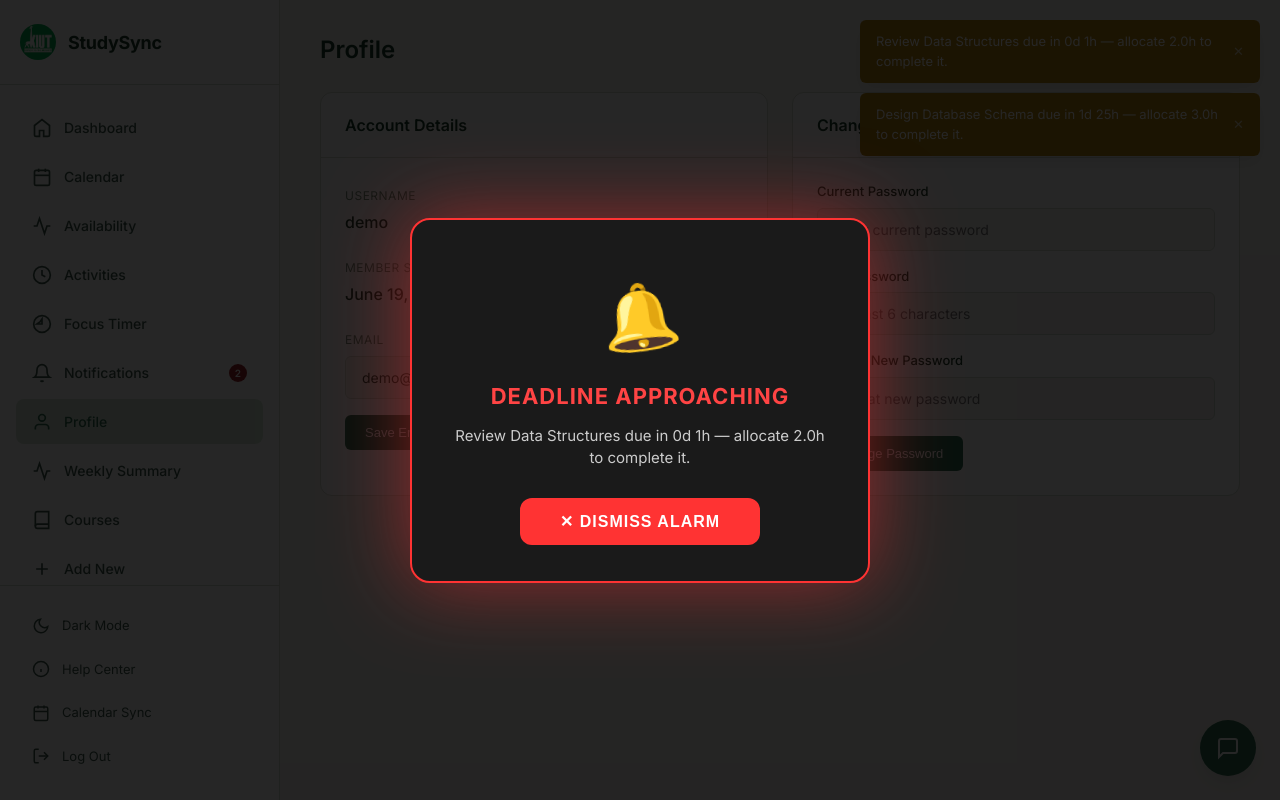
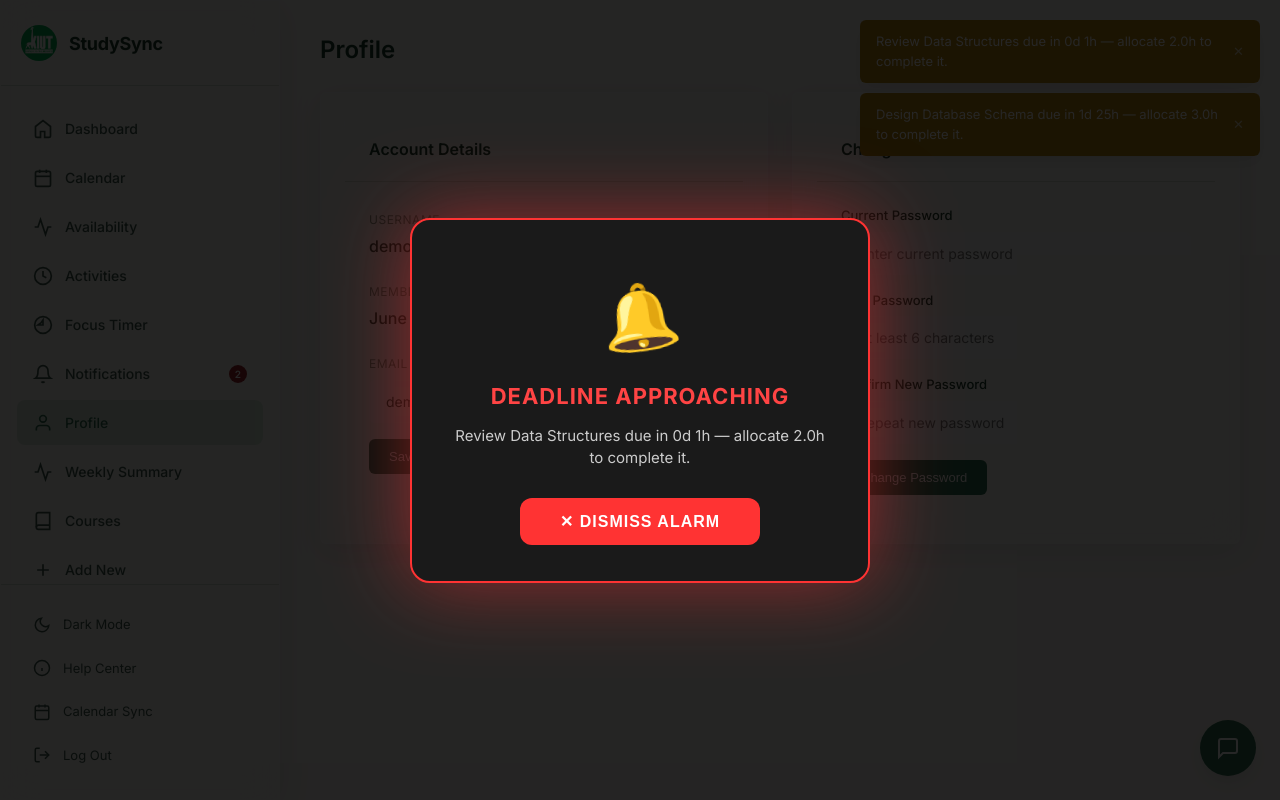
Before and after one commit to sudocodez/studysync, a PHP site: page /studyplanner/profile.php in a window 1280 px wide. Run offline with PHP 8.4, Linux system fonts and the light colour scheme; a user stored in the database is signed in; data comes from the database, SQL or seed files in the repository; data that the repository does not hold is empty.

Commit message:
Add liquid glass (glassmorphism) theme across all pages

```diff
--- a/activities.php
+++ b/activities.php
@@ -17,6 +17,7 @@ $completed_sessions = $stmt->fetchAll();
     <meta name="viewport" content="width=device-width, initial-scale=1.0">
     <title>Activities | StudySync</title>
     <link rel="stylesheet" href="style.css">
+    <link rel="stylesheet" href="liquid-glass.css">
     <style>
         .page-header { margin-bottom: 24px; }
         .page-header h1 { font-size: 24px; font-weight: 600; }
--- a/add_course.php
+++ b/add_course.php
@@ -53,6 +53,7 @@ foreach ($courses as $course) {
     <meta name="viewport" content="width=device-width, initial-scale=1.0">
     <title>Courses | StudySync</title>
     <link rel="stylesheet" href="style.css">
+    <link rel="stylesheet" href="liquid-glass.css">
     <style>
         .page-header { margin-bottom: 24px; }
         .page-header h1 { font-size: 24px; font-weight: 600; }
--- a/availability.php
+++ b/availability.php
@@ -78,6 +78,7 @@ foreach ($slots as $slot) {
     <meta name="viewport" content="width=device-width, initial-scale=1.0">
     <title>Availability | StudySync</title>
     <link rel="stylesheet" href="style.css">
+    <link rel="stylesheet" href="liquid-glass.css">
     <style>
         .page-header { margin-bottom: 24px; }
         .page-header h1 { font-size: 24px; font-weight: 600; }
--- a/calendar.php
+++ b/calendar.php
@@ -53,6 +53,7 @@ for ($h = 6; $h <= 22; $h++) {
     <meta name="viewport" content="width=device-width, initial-scale=1.0">
     <title>Calendar | StudySync</title>
     <link rel="stylesheet" href="style.css">
+    <link rel="stylesheet" href="liquid-glass.css">
     <style>
         .page-header { display: flex; justify-content: space-between; align-items: center; margin-bottom: 24px; }
         .page-header h1 { font-size: 24px; font-weight: 600; }
--- a/chatbot.php
+++ b/chatbot.php
@@ -438,6 +438,7 @@ $chat_history = $stmt->fetchAll();
     <meta name="viewport" content="width=device-width, initial-scale=1.0">
     <title>AI Assistant | StudySync</title>
     <link rel="stylesheet" href="style.css">
+    <link rel="stylesheet" href="liquid-glass.css">
     <style>
         .chat-container {
             max-width: 900px;
--- a/dashboard.php
+++ b/dashboard.php
@@ -131,6 +131,7 @@ else $greeting = "Good Evening";
     <meta name="viewport" content="width=device-width, initial-scale=1.0">
     <title>StudySync | Dashboard</title>
     <link rel="stylesheet" href="style.css">
+    <link rel="stylesheet" href="liquid-glass.css">
 </head>
 <body>
     <div class="app-container">
--- a/focus_timer.php
+++ b/focus_timer.php
@@ -6,6 +6,7 @@
     <meta name="viewport" content="width=device-width, initial-scale=1.0">
     <title>Focus Timer | StudySync</title>
     <link rel="stylesheet" href="style.css">
+    <link rel="stylesheet" href="liquid-glass.css">
     <style>
         .main-content {
             flex: 1;
--- a/index.php
+++ b/index.php
@@ -34,6 +34,7 @@ if($_SERVER['REQUEST_METHOD'] == 'POST') {
     <meta name="viewport" content="width=device-width, initial-scale=1.0">
     <title>StudySync | Intelligent Study Planner</title>
     <link rel="stylesheet" href="style.css">
+    <link rel="stylesheet" href="liquid-glass.css">
     <style>
         .bg-layer {
             position: fixed;
--- /dev/null
+++ b/liquid-glass.css
@@ -0,0 +1,172 @@
+/* ── Liquid Glass / Glassmorphism Theme ──
+   Include this file to activate. Remove the <link> to revert. */
+
+/* Base bg for glass context */
+.sidebar,
+.section-card,
+.auth-card,
+.modal-content,
+.help-content,
+.chat-window-body,
+.stats-grid > div,
+.task-item,
+.timeline-item,
+.availability-grid,
+.weekly-timetable,
+.cal-grid,
+.day-card,
+.toast,
+.navbar-glass {
+    background: rgba(255, 255, 255, 0.12) !important;
+    backdrop-filter: blur(18px) saturate(1.1) !important;
+    -webkit-backdrop-filter: blur(18px) saturate(1.1) !important;
+    border: 1px solid rgba(255, 255, 255, 0.18) !important;
+    box-shadow: 0 8px 32px rgba(0, 0, 0, 0.08) !important;
+}
+
+[data-theme="dark"] .sidebar,
+[data-theme="dark"] .section-card,
+[data-theme="dark"] .auth-card,
+[data-theme="dark"] .modal-content,
+[data-theme="dark"] .help-content,
+[data-theme="dark"] .chat-window-body,
+[data-theme="dark"] .stats-grid > div,
+[data-theme="dark"] .task-item,
+[data-theme="dark"] .timeline-item,
+[data-theme="dark"] .availability-grid,
+[data-theme="dark"] .weekly-timetable,
+[data-theme="dark"] .cal-grid,
+[data-theme="dark"] .day-card,
+[data-theme="dark"] .toast,
+[data-theme="dark"] .navbar-glass {
+    background: rgba(0, 0, 0, 0.25) !important;
+    border-color: rgba(255, 255, 255, 0.08) !important;
+    box-shadow: 0 8px 32px rgba(0, 0, 0, 0.2) !important;
+}
+
+/* Auth container (login page) */
+.auth-card {
+    padding: 40px !important;
+}
+
+/* Sidebar specific */
+.sidebar {
+    border-right: 1px solid rgba(255, 255, 255, 0.12) !important;
+}
+
+[data-theme="dark"] .sidebar {
+    border-right: 1px solid rgba(255, 255, 255, 0.06) !important;
+}
+
+/* Modals */
+.modal-content {
+    border: 1px solid rgba(255, 255, 255, 0.2) !important;
+}
+
+[data-theme="dark"] .modal-content {
+    border-color: rgba(255, 255, 255, 0.08) !important;
+}
+
+/* Task items */
+.task-item {
+    border-radius: var(--radius-sm) !important;
+    padding: 16px !important;
+}
+
+/* Timeline items */
+.timeline-item {
+    border-radius: var(--radius-sm) !important;
+    padding: 16px !important;
+    margin-bottom: 8px !important;
+}
+
+/* Stats grid */
+.stats-grid > div {
+    border-radius: var(--radius-sm) !important;
+    padding: 20px !important;
+}
+
+/* Section cards */
+.section-card {
+    border-radius: var(--radius-sm) !important;
+    padding: 24px !important;
+}
+
+/* Availability grid items */
+.availability-grid label {
+    background: rgba(255, 255, 255, 0.08) !important;
+    backdrop-filter: blur(8px) !important;
+    -webkit-backdrop-filter: blur(8px) !important;
+    border: 1px solid rgba(255, 255, 255, 0.12) !important;
+    border-radius: 12px !important;
+    padding: 12px 16px !important;
+}
+
+[data-theme="dark"] .availability-grid label {
+    background: rgba(0, 0, 0, 0.15) !important;
+}
+
+/* Buttons */
+button, .auth-btn, .btn-primary {
+    backdrop-filter: blur(6px) !important;
+    -webkit-backdrop-filter: blur(6px) !important;
+}
+
+/* Inputs */
+input, textarea, select {
+    background: rgba(255, 255, 255, 0.08) !important;
+    backdrop-filter: blur(6px) !important;
+    -webkit-backdrop-filter: blur(6px) !important;
+    border: 1px solid rgba(255, 255, 255, 0.12) !important;
+}
+
+[data-theme="dark"] input,
+[data-theme="dark"] textarea,
+[data-theme="dark"] select {
+    background: rgba(0, 0, 0, 0.15) !important;
+}
+
+/* Weekly timetable cells */
+.weekly-timetable th, .weekly-timetable td {
+    background: rgba(255, 255, 255, 0.06) !important;
+    backdrop-filter: blur(4px) !important;
+    -webkit-backdrop-filter: blur(4px) !important;
+}
+
+[data-theme="dark"] .weekly-timetable th,
+[data-theme="dark"] .weekly-timetable td {
+    background: rgba(0, 0, 0, 0.1) !important;
+}
+
+/* Daily breakdown bars */
+.bar-fill {
+    backdrop-filter: blur(4px) !important;
+    -webkit-backdrop-filter: blur(4px) !important;
+}
+
+/* Fix background for chart containers */
+.chart-container, .pie-container {
+    background: transparent !important;
+}
+
+/* Profile/help sections */
+.profile-section, .help-section {
+    background: transparent !important;
+}
+
+/* Chat window */
+.chat-window-body {
+    border-radius: var(--radius-sm) var(--radius-sm) 0 0 !important;
+}
+
+/* Toast */
+.toast {
+    backdrop-filter: blur(16px) !important;
+    -webkit-backdrop-filter: blur(16px) !important;
+}
+
+/* Calendar */
+.cal-grid, .day-card {
+    border-radius: var(--radius-sm) !important;
+    padding: 12px !important;
+}
--- a/notifications.php
+++ b/notifications.php
@@ -30,6 +30,7 @@ $type_icons = [
     <meta name="viewport" content="width=device-width, initial-scale=1.0">
     <title>Notifications | StudySync</title>
     <link rel="stylesheet" href="style.css">
+    <link rel="stylesheet" href="liquid-glass.css">
     <style>
         .page-header { display: flex; justify-content: space-between; align-items: center; margin-bottom: 24px; flex-wrap: wrap; gap: 12px; }
         .page-header h1 { font-size: 24px; font-weight: 600; }
--- a/profile.php
+++ b/profile.php
@@ -62,6 +62,7 @@ if (isset($_POST['change_password'])) {
     <meta name="viewport" content="width=device-width, initial-scale=1.0">
     <title>Profile | StudySync</title>
     <link rel="stylesheet" href="style.css">
+    <link rel="stylesheet" href="liquid-glass.css">
 </head>
 <body>
     <div class="app-container">
--- a/weekly_summary.php
+++ b/weekly_summary.php
@@ -149,6 +149,7 @@ if ($overdue > 2) {
     <meta name="viewport" content="width=device-width, initial-scale=1.0">
     <title>Weekly Summary | StudySync</title>
     <link rel="stylesheet" href="style.css">
+    <link rel="stylesheet" href="liquid-glass.css">
     <style>
         .page-header { margin-bottom: 24px; }
         .page-header h1 { font-size: 24px; font-weight: 600; }
```
